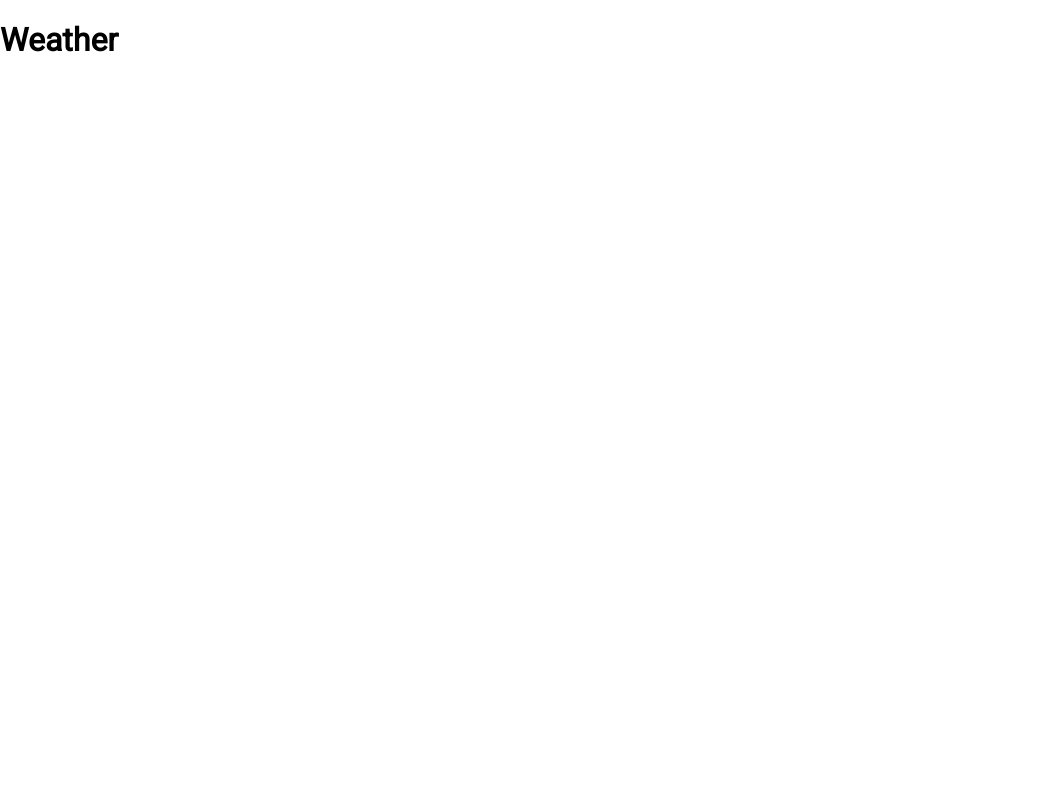
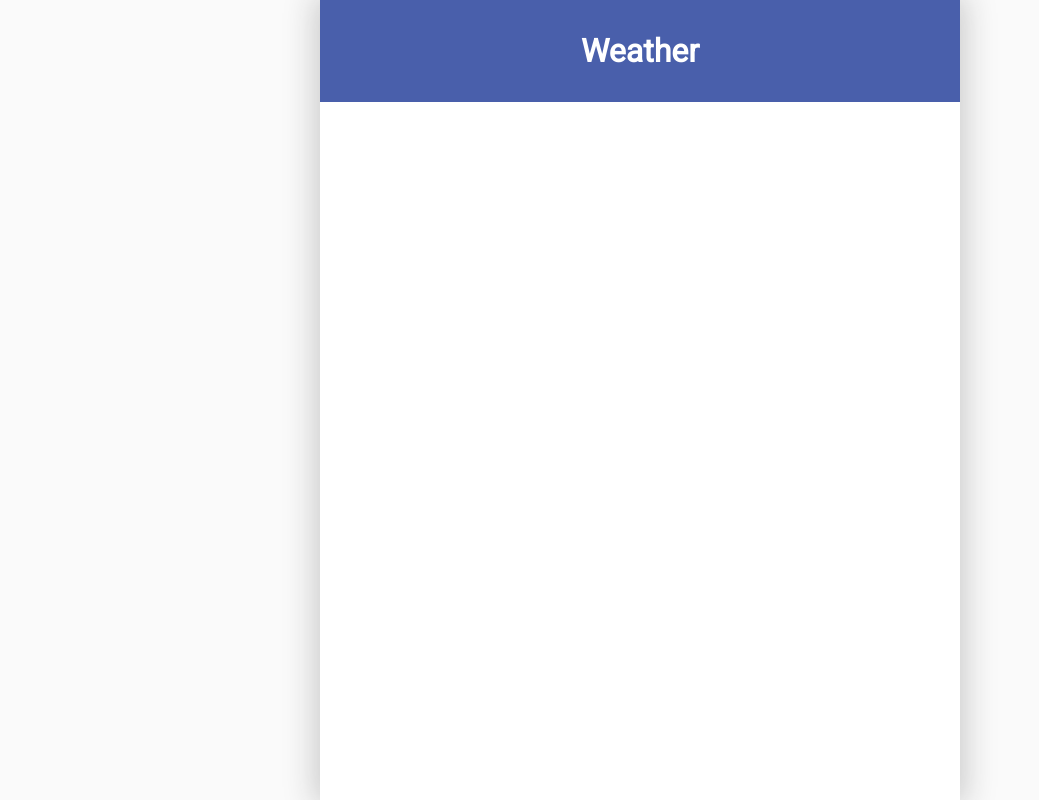
Before and after one commit to khanguslee/weather-app, a React (Create React App) app in the folder client/: page / in a window 1280 px wide. Shown: the whole page, without its empty margins (0-1039 px from the left). Built offline with nearby package versions, Linux system fonts and the light colour scheme.

Commit message:
Add app header

```diff
--- a/client/src/App.scss
+++ b/client/src/App.scss
@@ -3,3 +3,11 @@
 body {
   font-family: "Roboto", sans-serif;
 }
+
+body > #root > div {
+  height: 100vh;
+}
+
+.App {
+  background-color: rgba(238, 238, 238, 0.3);
+}
--- a/client/src/screens/Main.jsx
+++ b/client/src/screens/Main.jsx
@@ -1,9 +1,13 @@
 import React from "react";
+
+import "./Main.scss";
 
 function Main() {
   return (
-    <div>
-      <h1>Weather</h1>
+    <div className="container">
+      <div className="header">
+        <h1>Weather</h1>
+      </div>
     </div>
   );
 }
--- /dev/null
+++ b/client/src/screens/Main.scss
@@ -0,0 +1,21 @@
+@import "../variables.scss";
+
+.container {
+  margin: auto;
+  height: 100%;
+  width: 50%;
+  background: white;
+
+  box-shadow: 0px 0px 30px 5px #c9c9c9;
+}
+
+.header {
+  padding: 2em;
+  color: white;
+  background-color: $primary-color;
+  text-align: center;
+
+  h1 {
+    margin: 0;
+  }
+}
```
